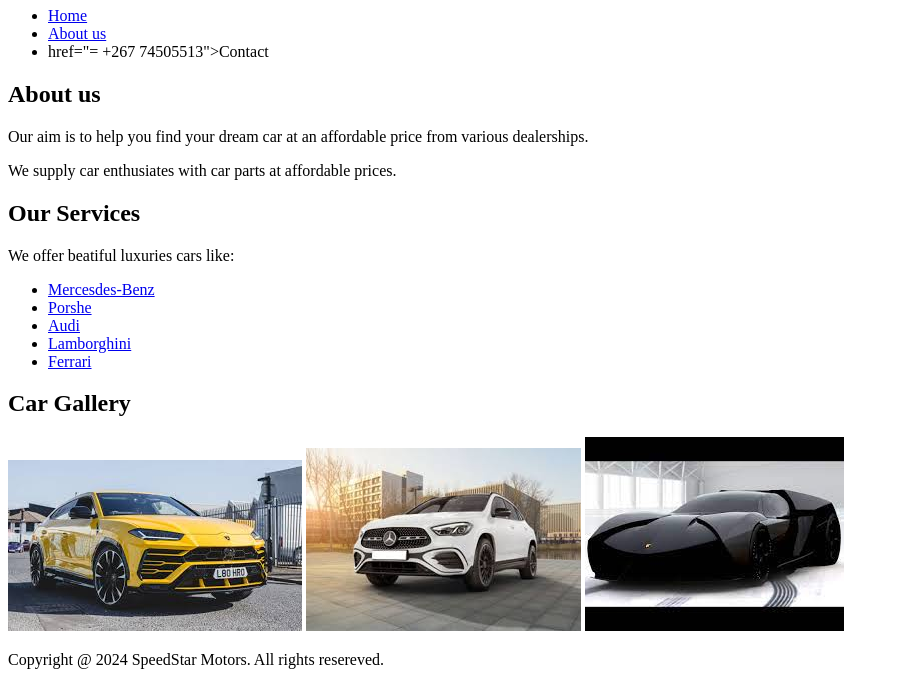
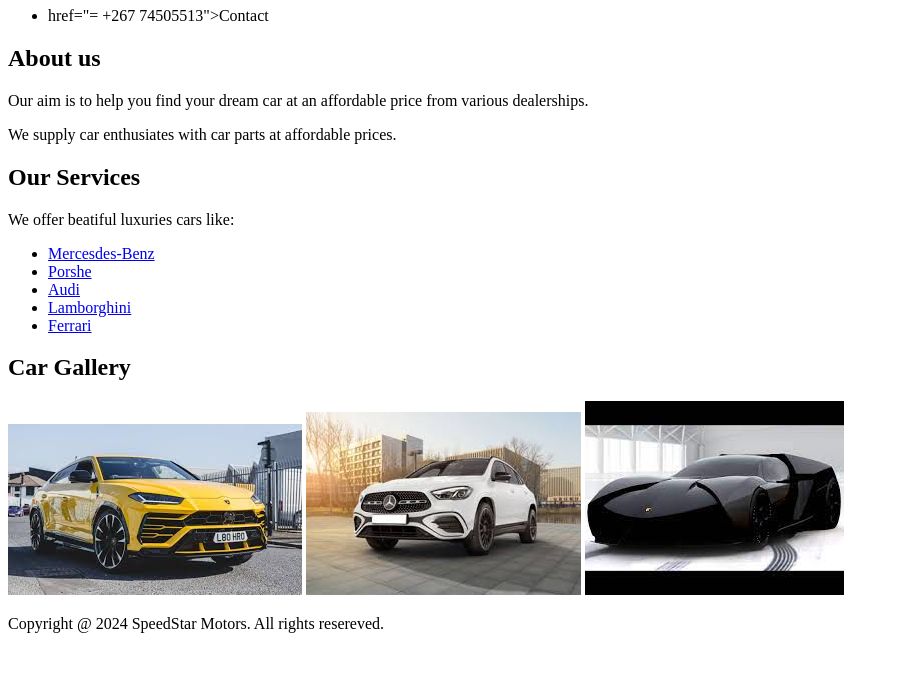
Before and after one commit to Bida23-113/SpeedStar-Motors, a plain HTML site: page Index.html in a window 1280 px wide. Shown: the part 243-928 px from the top of the page, without its empty margins (0-899 px from the left). After the commit the page ends 892 px from the top, so only its background shows below. Drawn offline with Linux system fonts and the light colour scheme.

Commit message:
Index.html

```diff
--- a/Index.html
+++ b/Index.html
@@ -17,8 +17,6 @@
        <h1> Welcome to SpeedStar Motors</h1>
       <nav>
         <ul>
-          <li><a href="...">Home</a></li>
-          <li><a href="...">About us</a></li>
           <li><a> href="= +267 74505513">Contact</a></li>
         </ul>
       </nav>
```
